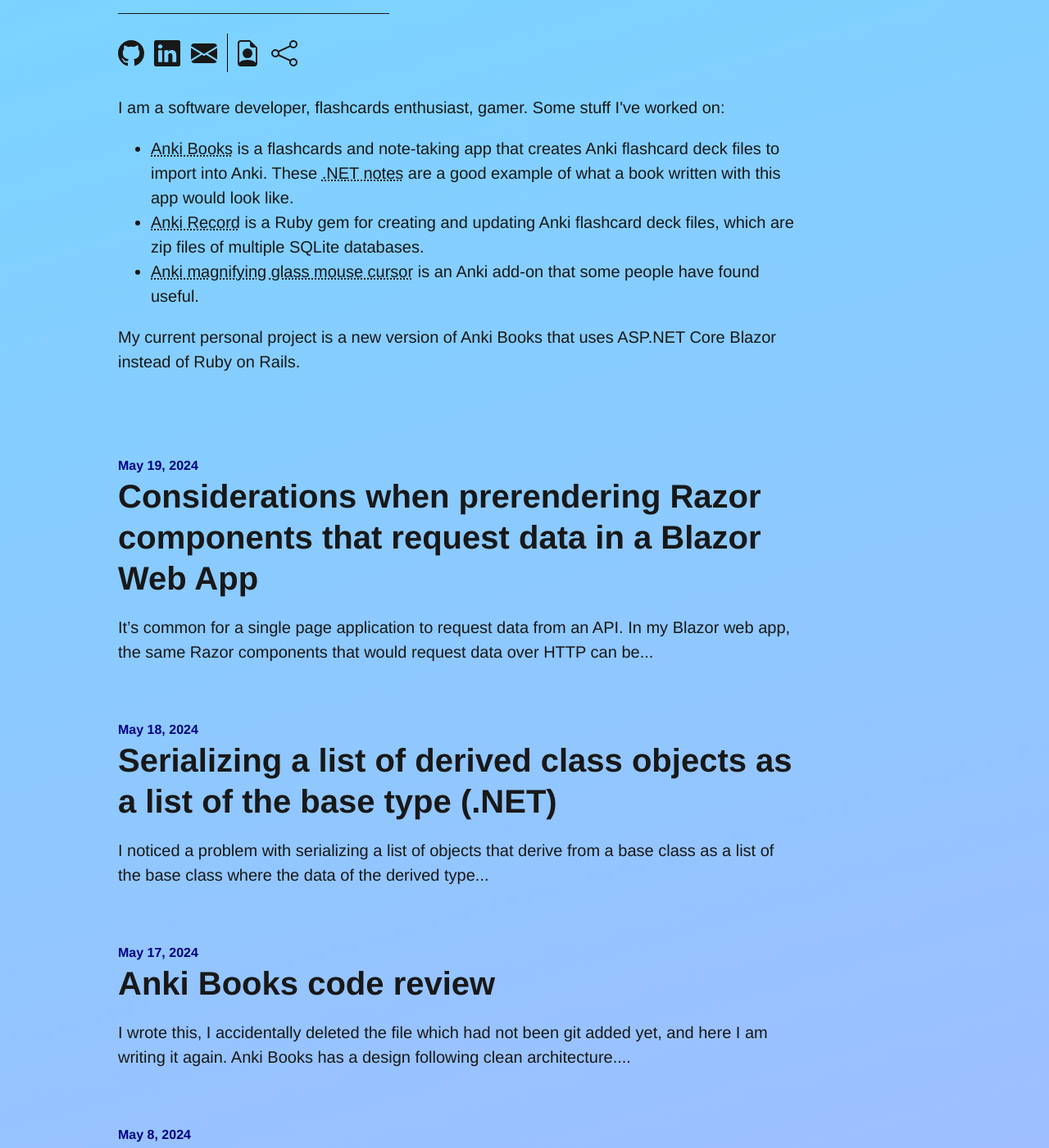
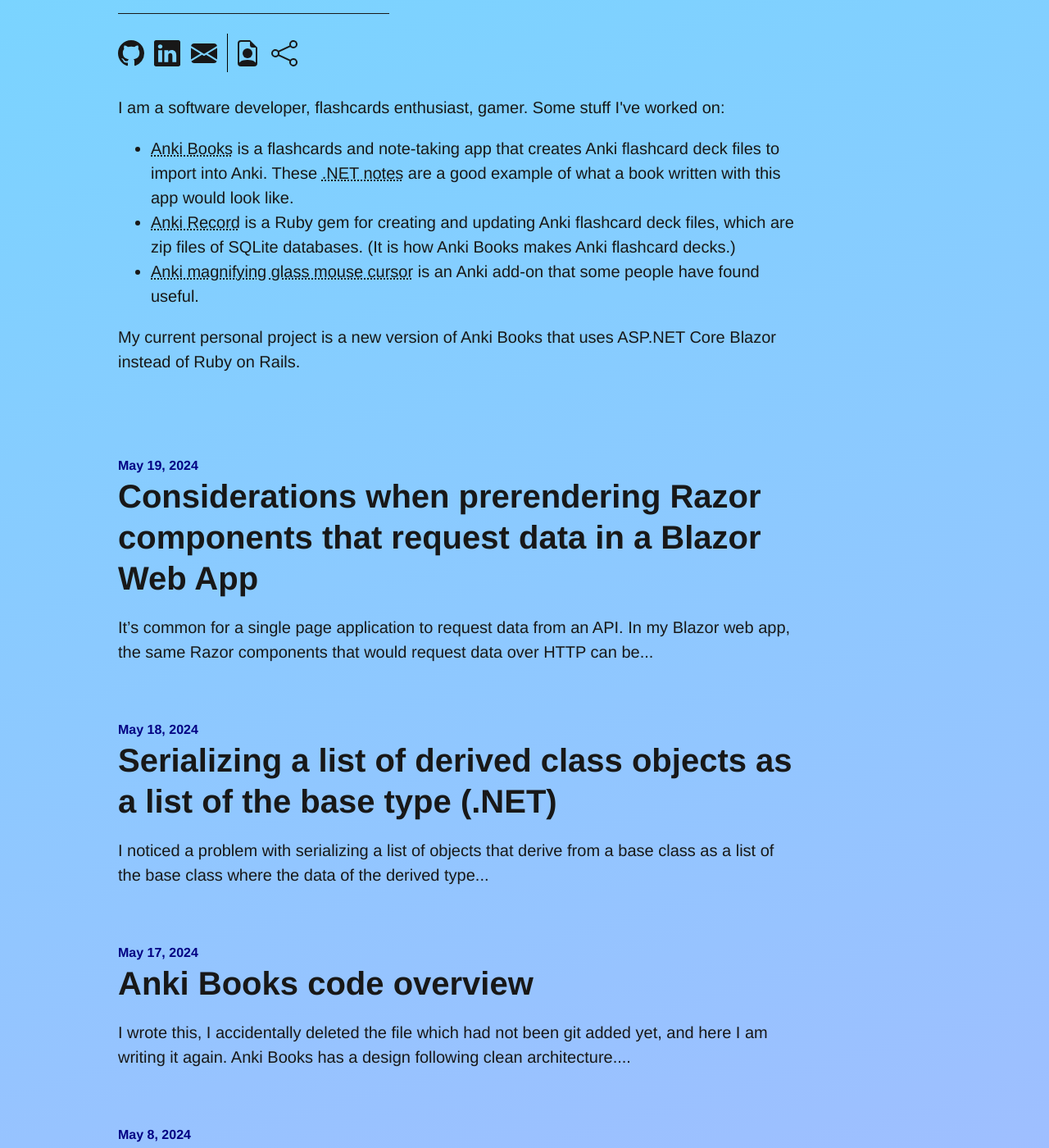
Before and after one commit to KyleRego/KyleRego.github.io, a Jekyll site: the page built from index.markdown, in a window 1280 px wide and 1400 px high, scrolled down 305 px. Shown: the whole window at 82% size. Built offline with Jekyll 4.4.1, drawn with Linux system fonts in a browser that asks for light colours.

Commit message:
Minor edits

```diff
--- a/_layouts/home.html
+++ b/_layouts/home.html
@@ -51,7 +51,7 @@
             <a href="https://ankibooks.io">Anki Books</a> is a flashcards and note-taking app that creates Anki flashcard deck files to import into Anki. These <a href="https://kylerego.net/books/66b2c0b4-92a4-4326-875d-d205b2ac8db5">.NET notes</a> are a good example of what a book written with this app would look like.
           </li>
           <li>
-            <a href="https://kylerego.github.io/anki_record_docs">Anki Record</a> is a Ruby gem for creating and updating Anki flashcard deck files, which are zip files of multiple SQLite databases.
+            <a href="https://kylerego.github.io/anki_record_docs">Anki Record</a> is a Ruby gem for creating and updating Anki flashcard deck files, which are zip files of SQLite databases. (It is how Anki Books makes Anki flashcard decks.)
           </li>
           <li>
             <a href="https://ankiweb.net/shared/info/842653376">Anki magnifying glass mouse cursor</a> is an Anki add-on that some people have found useful.
--- a/collections/_posts/2024-05-17-ankibooks-code-review.markdown
+++ b/collections/_posts/2024-05-17-ankibooks-code-review.markdown
@@ -1,6 +1,6 @@
 ---
 layout: post
-title: "Anki Books code review"
+title: "Anki Books code overview"
 date: 2024-05-17 00:00:00 -0500
 categories: blogging
 permalink: /ankibooks-codereview-1
```
